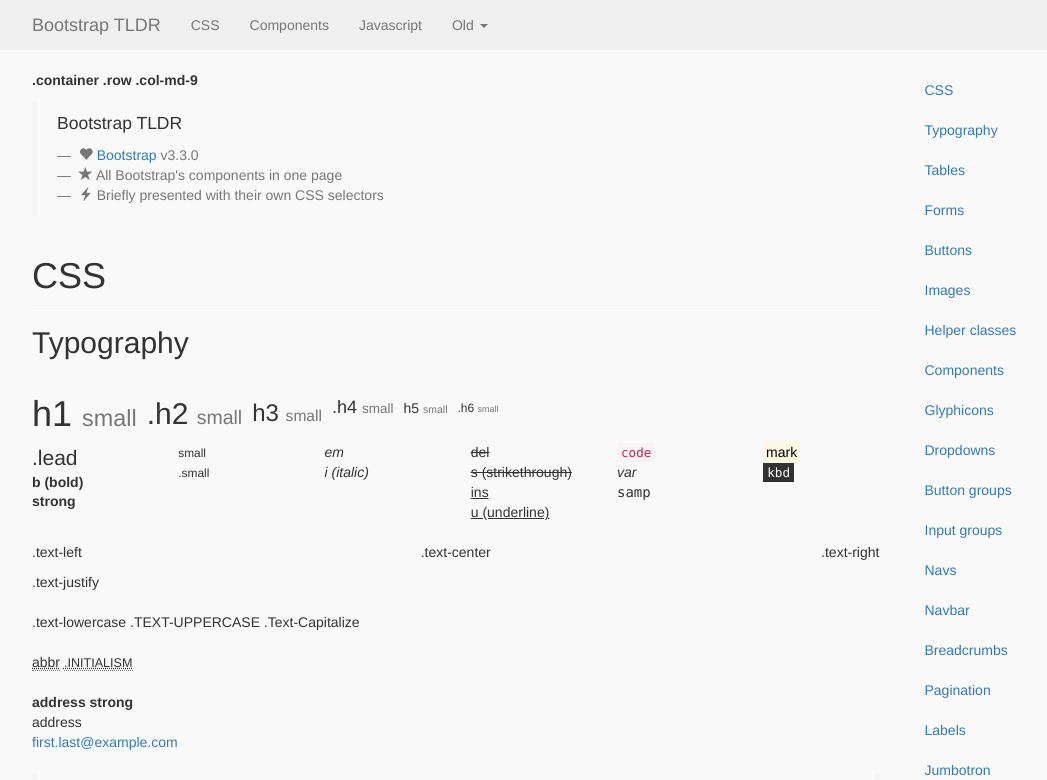
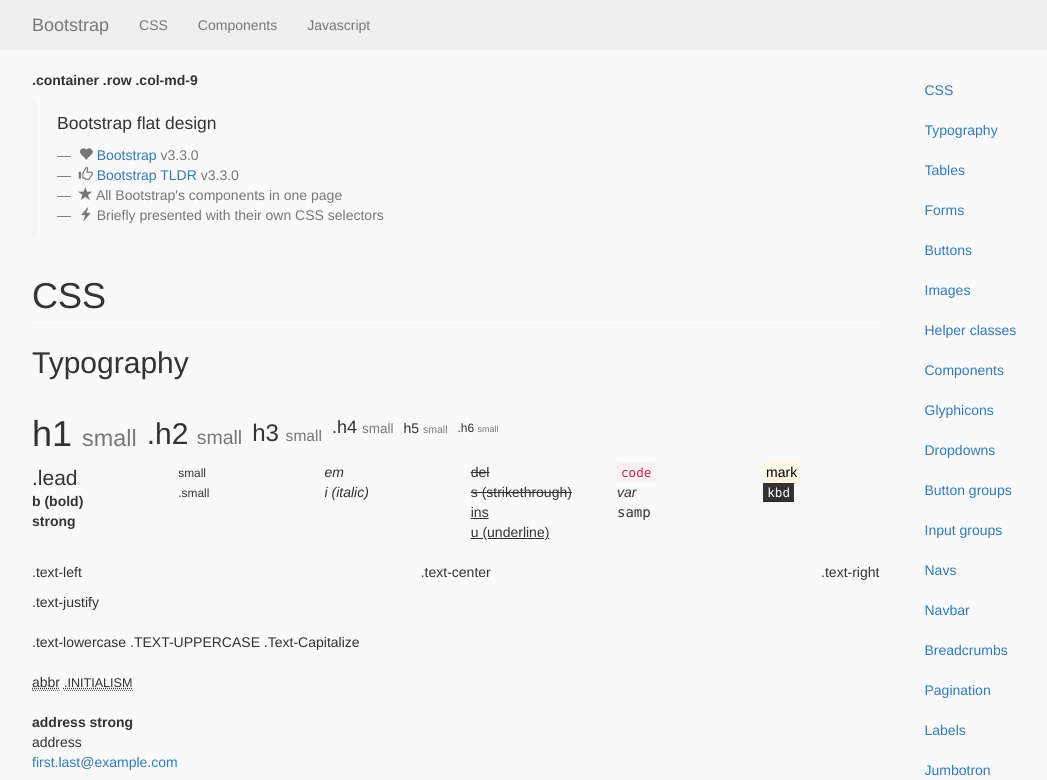
Before and after one commit to molcik/molcik.github.io, a plain HTML site: page bootstrap-flat/index.html in a window 1280 px wide. Shown: the top 780 px of the page, without its empty margins (38-1085 px from the left). Drawn offline with Linux system fonts and the light colour scheme.

Commit message:
Index page

```diff
--- a/bootstrap-flat/index.html
+++ b/bootstrap-flat/index.html
@@ -11,9 +11,6 @@
     <!--[if lt IE 10]>
         <p class="browsehappy">You are using an <strong>outdated</strong> browser. Please <a href="http://browsehappy.com/">upgrade your browser</a> to improve your experience.</p>
     <![endif]-->
-    <!-- builddist:section githubRibbon -->
-    <!-- /builddist -->
-
     <!-- Fixed navbar -->
     <div class="navbar navbar-default navbar-static-top">
       <div class="container">
@@ -23,22 +20,13 @@
             <span class="icon-bar"></span>
             <span class="icon-bar"></span>
           </button>
-          <a class="navbar-brand" href="">Bootstrap TLDR</a>
+          <a class="navbar-brand" href="">Bootstrap</a>
         </div>
         <div class="collapse navbar-collapse" id="navbar-collapse">
           <ul class="nav navbar-nav">
             <li><a href="#css">CSS</a></li>
             <li><a href="#components">Components</a></li>
             <li><a href="#javascript">Javascript</a></li>
-            <li class="dropdown">
-              <a class="dropdown-toggle" data-toggle="dropdown" href="#">
-                Old <b class="caret"></b>
-              </a>
-              <ul class="dropdown-menu">
-                <li><a href="http://anvoz.github.io/bootstrap-tldr/old/v3.1.1/">Bootstrap v3.1.1</a></li>
-                <li><a href="http://anvoz.github.io/bootstrap-tldr/old/v3.2.0/">Bootstrap v3.2.0</a></li>
-              </ul>
-            </li>
           </ul>
         </div><!--/.nav-collapse -->
       </div>
@@ -50,10 +38,14 @@
           <p><strong>.container .row .col-md-9</strong></p>
 
 <blockquote>
-  <p>Bootstrap TLDR</p>
+  <p>Bootstrap flat design</p>
   <footer>
     <span class="glyphicon glyphicon-heart"></span>
     <a href="http://getbootstrap.com/" target="_blank">Bootstrap</a> v3.3.0
+  </footer>
+  <footer>
+    <span class="glyphicon glyphicon-thumbs-up"></span>
+    <a href="http://anvoz.github.io/bootstrap-tldr/" target="_blank">Bootstrap TLDR</a> v3.3.0
   </footer>
   <footer>
     <span class="glyphicon glyphicon-star"></span>
```
